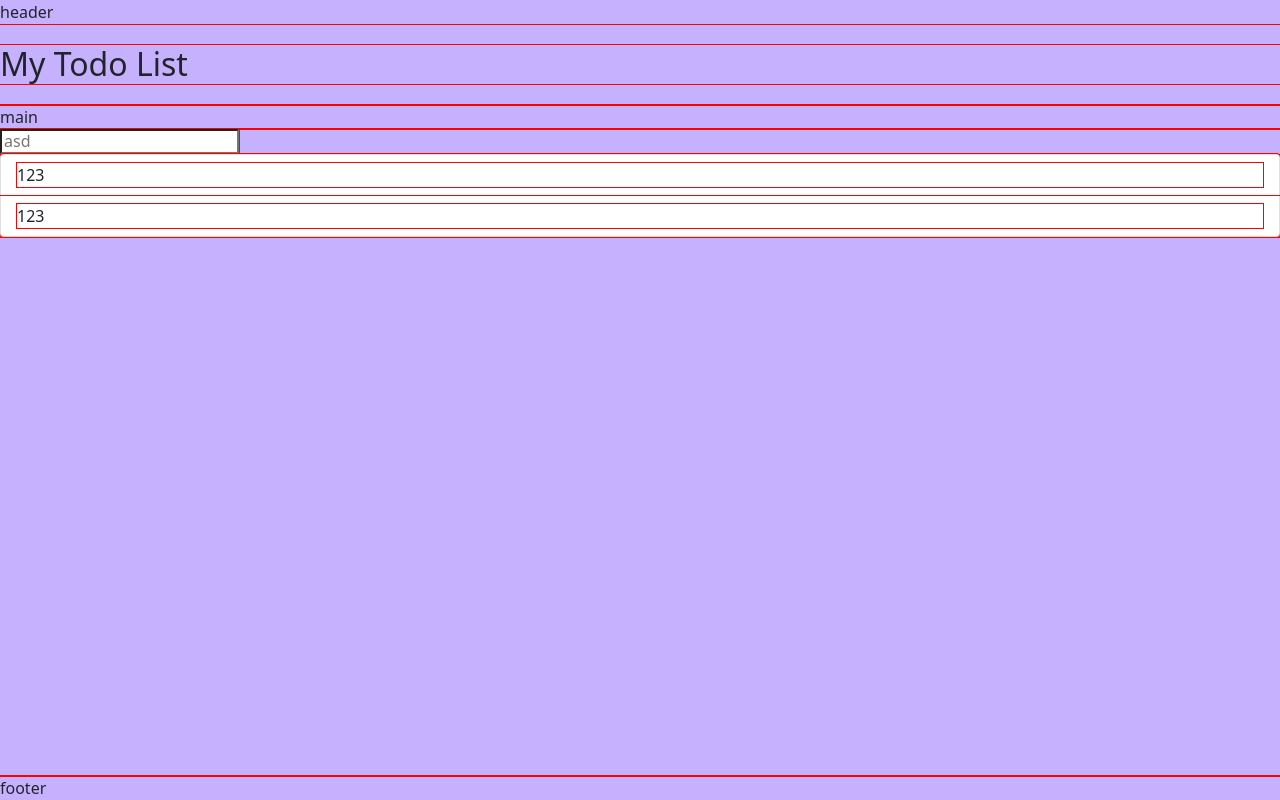
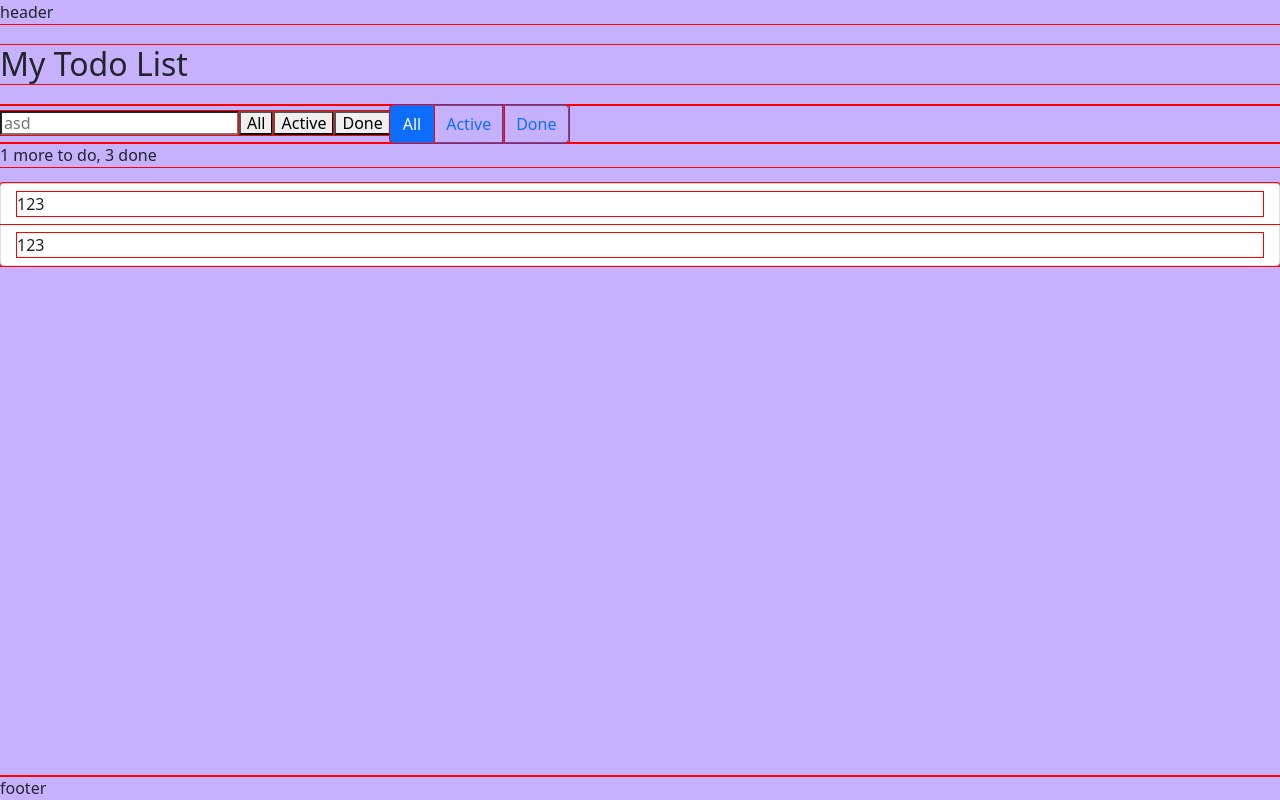
Before and after one commit to ramach05/todo-react-redux, a React (Create React App) app: page / in a window 1280 px wide. Built offline with nearby package versions, Linux system fonts and the light colour scheme.

Commit message:
feat: add Filter and CounterTodos

```diff
--- a/src/components/AppMain/AppMain.js
+++ b/src/components/AppMain/AppMain.js
@@ -2,18 +2,16 @@ import React from "react";
 
 import "./AppMain.css";
 import TodoListItems from "../TodoListItems/TodoListItems";
+import Filter from "../Filter/Filter";
+import CounterTodos from "../CounterTodos/CounterTodos";
 
 function AppMain() {
   return (
     <main>
       <article>
         <section className="">
-          <div className="">main</div>
-
-          <form className="">
-            <input className="" placeholder="asd" />
-          </form>
-
+          <Filter />
+          <CounterTodos />
           <TodoListItems />
         </section>
       </article>
--- /dev/null
+++ b/src/components/CounterTodos/CounterTodos.js
@@ -0,0 +1,13 @@
+import React from "react";
+
+import "./CounterTodos.css";
+
+function CounterTodos() {
+  return (
+    <header className="">
+      <p className="">1 more to do, 3 done</p>
+    </header>
+  );
+}
+
+export default CounterTodos;
--- /dev/null
+++ b/src/components/Filter/Filter.js
@@ -0,0 +1,63 @@
+import React from "react";
+
+import "./Filter.css";
+
+function Filter() {
+  return (
+    <form className="">
+      <input className="" placeholder="asd" />
+
+      <button type="button" className="">
+        All
+      </button>
+      <button type="button" className="">
+        Active
+      </button>
+      <button type="button" className="">
+        Done
+      </button>
+
+      <div
+        className="btn-group"
+        role="group"
+        aria-label="Basic radio toggle button group"
+      >
+        <input
+          type="radio"
+          className="btn-check"
+          name="btnradio"
+          id="btnradio1"
+          autoComplete="off"
+          defaultChecked="true"
+        />
+        <label className="btn btn-outline-primary" htmlFor="btnradio1">
+          All
+        </label>
+        <input
+          type="radio"
+          className="btn-check"
+          name="btnradio"
+          id="btnradio2"
+          autoComplete="off"
+          defaultChecked=""
+        />
+        <label className="btn btn-outline-primary" htmlFor="btnradio2">
+          Active
+        </label>
+        <input
+          type="radio"
+          className="btn-check"
+          name="btnradio"
+          id="btnradio3"
+          autoComplete="off"
+          defaultChecked=""
+        />
+        <label className="btn btn-outline-primary" htmlFor="btnradio3">
+          Done
+        </label>
+      </div>
+    </form>
+  );
+}
+
+export default Filter;
```
Also changed, not shown: src/components/CounterTodos/CounterTodos.css (added), src/components/Filter/Filter.css (added).
